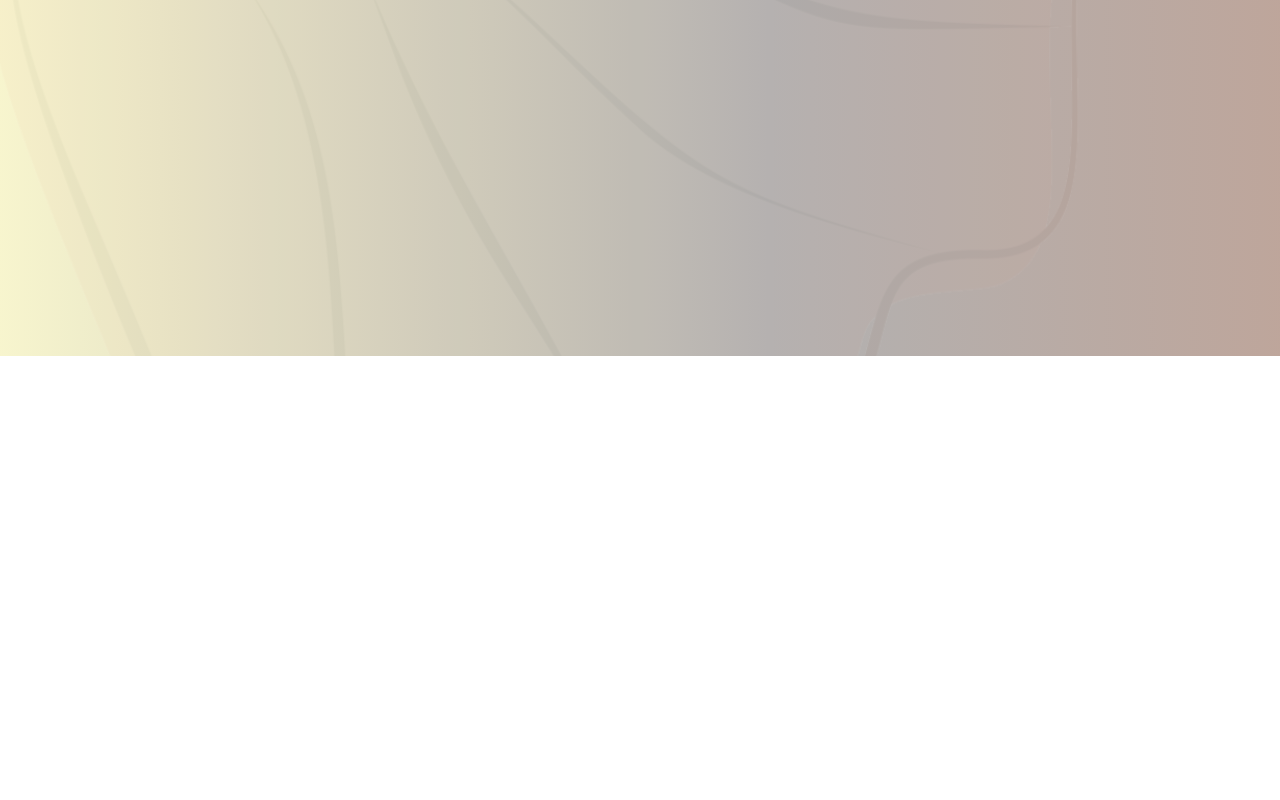
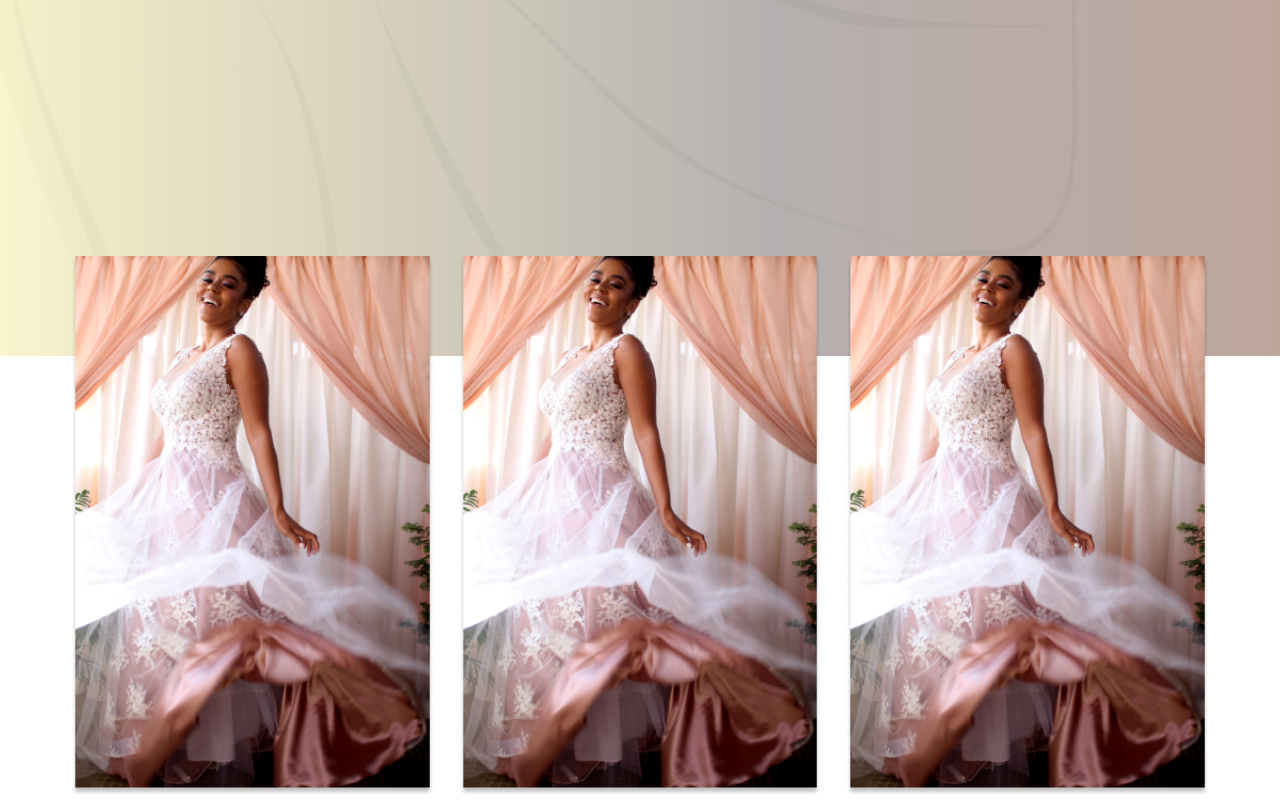
Before and after one commit to rodrigoanastacio/OLIDAN_lp-vendas, a Next.js app: page / in a window 1280 px wide. Shown: the part 444-1244 px from the top of the page. Before the commit the page ends 800 px from the top, so only its background shows below. Built offline with nearby package versions, Linux system fonts and the light colour scheme.

Commit message:
Created card component

```diff
--- /dev/null
+++ b/src/pages/components/Card/index.jsx
@@ -0,0 +1,9 @@
+import styles from './styles.module.scss';
+
+export default function Card({ path, text }) {
+  return (
+    <article className={styles.cardImage}>
+      <img src={path} alt={text} />
+    </article>
+  );
+}
--- /dev/null
+++ b/src/pages/components/Card/styles.module.scss
@@ -0,0 +1,11 @@
+.cardImage {
+  flex: 1;
+
+  & + article {
+    margin-left: 25px;
+  }
+
+  img {
+    width: 100%;
+  }
+}
--- a/src/pages/index.jsx
+++ b/src/pages/index.jsx
@@ -1,6 +1,7 @@
 import Head from 'next/head';
 
 import Banner from './components/Banner';
+import Card from './components/Card';
 
 import styles from '../styles/Home.module.scss';
 
@@ -17,6 +18,14 @@ export default function Home() {
       </Head>
 
       <Banner />
+
+      <section className={styles.benefits}>
+        <div className={styles.container}>
+          <Card path="image.png" text="Texto alternativo" />
+          <Card path="image.png" text="Texto alternativo" />
+          <Card path="image.png" text="Texto alternativo" />
+        </div>
+      </section>
     </>
   );
 }
--- a/src/styles/Home.module.scss
+++ b/src/styles/Home.module.scss
@@ -0,0 +1,12 @@
+.benefits {
+  margin-top: -100px;
+
+  & .container {
+    max-width: 1170px;
+    width: 100%;
+    margin: 0 auto;
+    padding: 0 1rem;
+
+    display: flex;
+  }
+}
```
Also changed, not shown: public/image.png (added).
